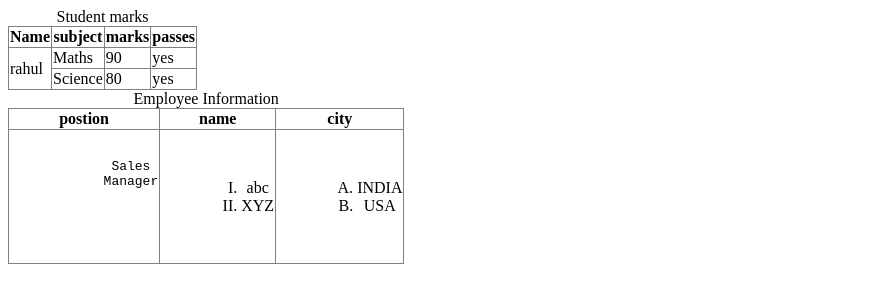
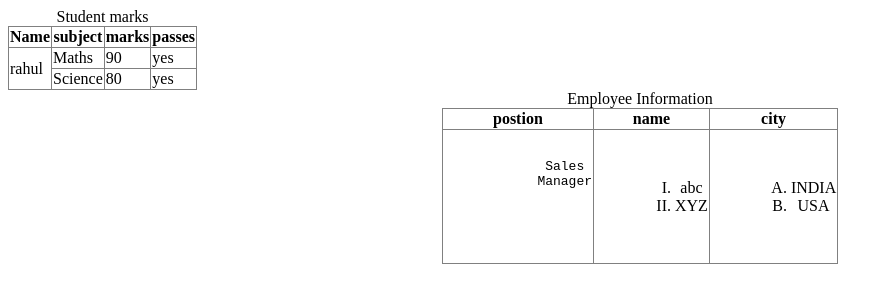
Before and after one commit to darshpatel2897/VS-CODE-html-darshpatel-lj-college-, a plain HTML site: page table.html in a window 1280 px wide. Shown: the whole page, without its empty margins (0-893 px from the left). Drawn offline with Linux system fonts and the light colour scheme.

Commit message:
Sep 16, 2026, 9:33 PM

```diff
--- a/table.html
+++ b/table.html
@@ -44,7 +44,7 @@
     <title>Document</title>
 </head>
 <body>
-     <table border="1" rules="all" >
+     <table border="1" rules="all" ellpadding='5' align="center" >
 <caption>Employee Information</caption>
 <tr>
     <th> postion</th>
```
